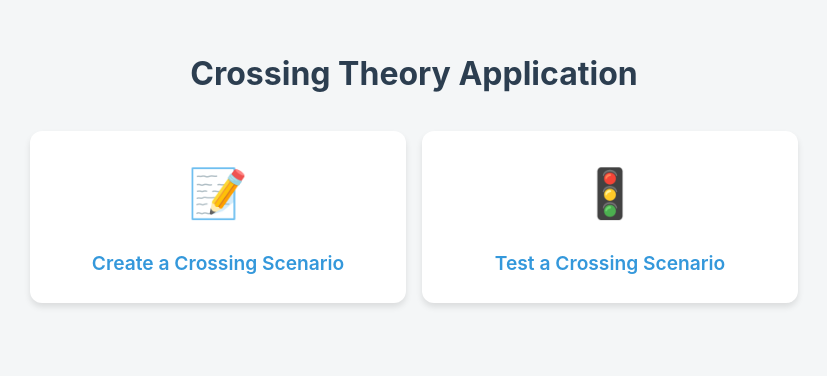
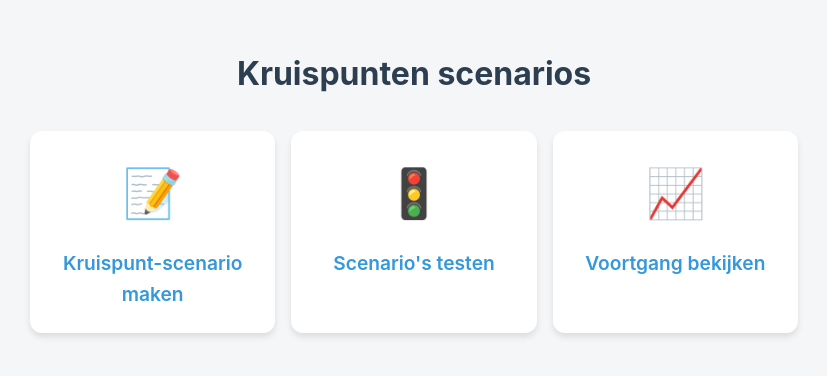
Before and after one commit to j-siderius/CrossingTrafficGenerator, a plain HTML site: page index.html in a window 1280 px wide. Shown: the whole page, without its empty margins (226-1053 px from the left). Drawn offline with Linux system fonts and the light colour scheme.

Commit message:
Added progress checker, changed localisation to full Dutch

```diff
--- a/index.html
+++ b/index.html
@@ -5,7 +5,7 @@
     <meta charset="UTF-8">
     <meta name="viewport" content="width=device-width, initial-scale=1.0">
     <link rel="icon" href="assets/images/favicon_highway.png" type="image/png">
-    <title>Crossing Theory Dashboard</title>
+    <title>Kruispunt theorie Dashboard</title>
     <style>
         :root {
             --primary-color: #3498db;
@@ -42,7 +42,7 @@
 
         .dashboard-grid {
             display: grid;
-            grid-template-columns: 1fr 1fr;
+            grid-template-columns: 1fr 1fr 1fr;
             gap: 1rem;
         }
 
@@ -91,16 +91,20 @@
 <body>
     <div class="dashboard">
         <header class="dashboard-header">
-            <h1>Crossing Theory Application</h1>
+            <h1>Kruispunten scenarios</h1>
         </header>
         <div class="dashboard-grid">
             <div class="dashboard-card" data-link="createScenario.html">
                 <div class="icon">📝</div>
-                <a href="createScenario.html">Create a Crossing Scenario</a>
+                <a href="createScenario.html">Kruispunt-scenario maken</a>
             </div>
             <div class="dashboard-card" data-link="testScenario.html">
                 <div class="icon">🚦</div>
-                <a href="testScenario.html">Test a Crossing Scenario</a>
+                <a href="testScenario.html">Scenario's testen</a>
+            </div>
+            <div class="dashboard-card" data-link="testScenario.html">
+                <div class="icon">📈</div>
+                <a href="evaluateProgress.html">Voortgang bekijken</a>
             </div>
         </div>
     </div>
```
Also changed, not shown: createScenario.html (+1 -1 lines), evaluateProgress.html (added, +11 -0 lines), testScenario.html (+2 -2 lines).
